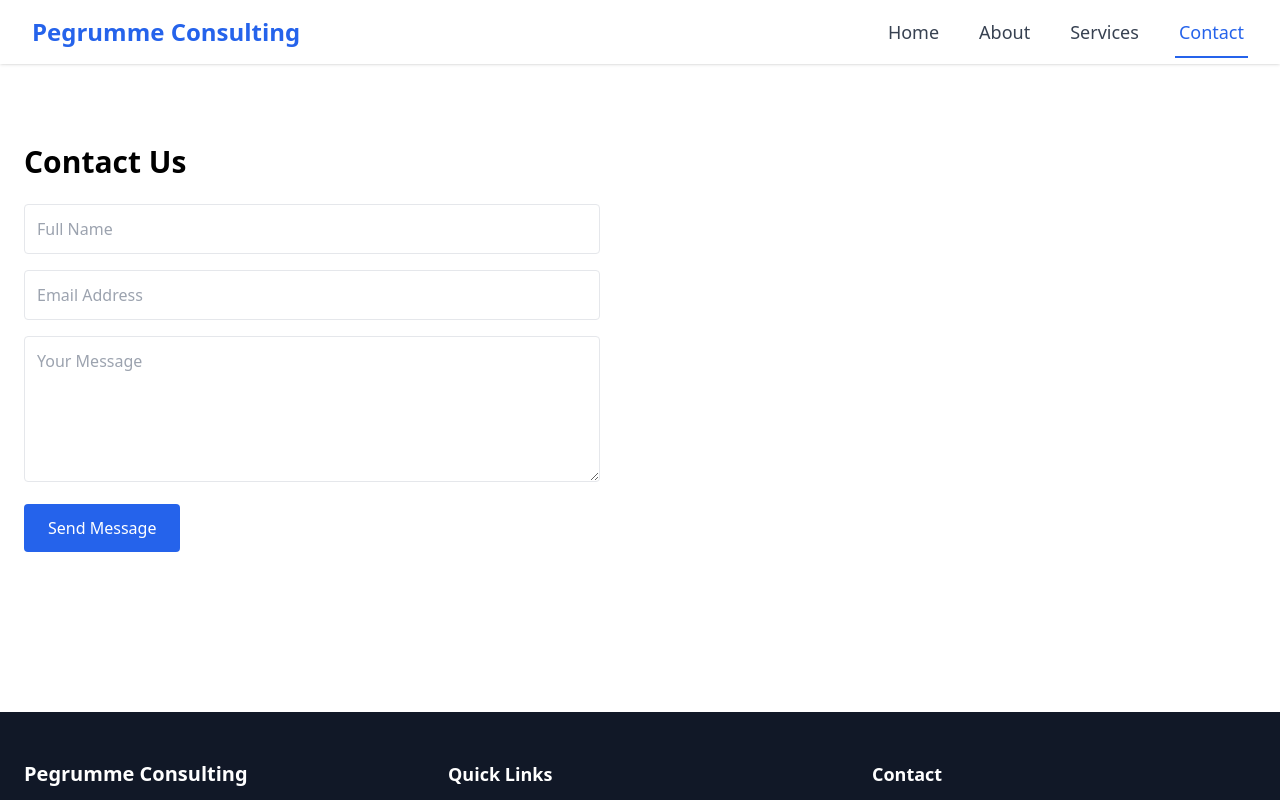
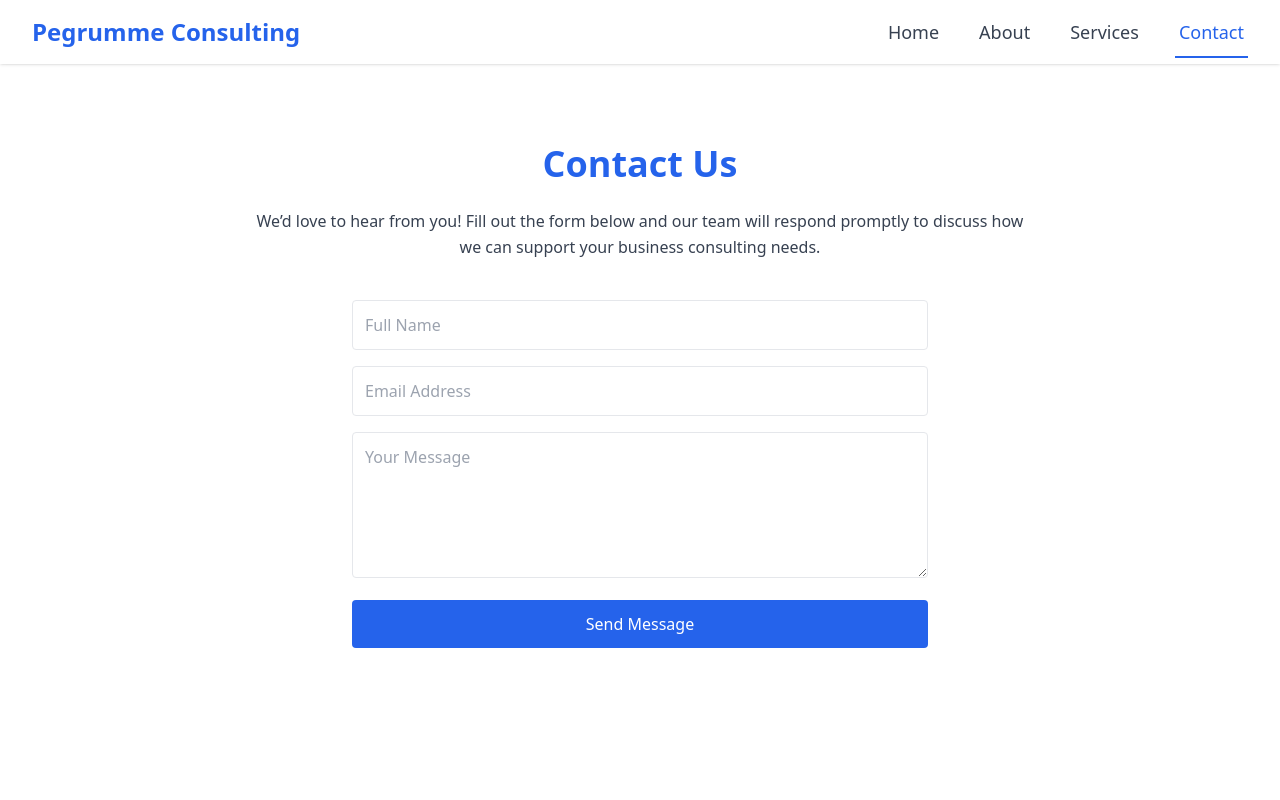
Before and after one commit to collinsmakari/gilly-site, a React (Vite) app: page /contact in a window 1280 px wide. Shown: the top 800 px of the page. Built offline with nearby package versions, Linux system fonts and the light colour scheme.

Commit message:
backend,services,about,contact

```diff
--- a/package.json
+++ b/package.json
@@ -10,6 +10,7 @@
     "preview": "vite preview"
   },
   "dependencies": {
+    "@emailjs/browser": "^4.4.1",
     "react": "^19.2.0",
     "react-dom": "^19.2.0",
     "react-icons": "^5.5.0",
--- /dev/null
+++ b/src/components/ContactForm.jsx
@@ -0,0 +1,84 @@
+import { useRef, useState } from "react";
+
+export default function ContactForm() {
+  const form = useRef();
+  const [status, setStatus] = useState("");
+  const [loading, setLoading] = useState(false);
+
+  const sendEmail = async (e) => {
+    e.preventDefault();
+    setLoading(true);
+    setStatus("");
+
+    const formData = {
+      name: form.current.user_name.value,
+      email: form.current.user_email.value,
+      message: form.current.message.value,
+    };
+
+    try {
+      const res = await fetch("http://localhost:5000/send-email", {
+        method: "POST",
+        headers: { "Content-Type": "application/json" },
+        body: JSON.stringify(formData),
+      });
+
+      const data = await res.json();
+
+      if (res.ok) {
+        setStatus("✅ Message sent successfully!");
+        form.current.reset();
+      } else {
+        setStatus(`❌ ${data.message}`);
+      }
+    } catch (error) {
+      console.error(error);
+      setStatus("❌ Failed to send message. Try again later.");
+    }
+
+    setLoading(false);
+  };
+
+  return (
+    <form
+      ref={form}
+      onSubmit={sendEmail}
+      className="max-w-xl mx-auto space-y-4"
+    >
+      <input
+        name="user_name"
+        placeholder="Full Name"
+        required
+        className="w-full border p-3 rounded focus:ring-2 focus:ring-blue-600 outline-none"
+      />
+      <input
+        name="user_email"
+        type="email"
+        placeholder="Email Address"
+        required
+        className="w-full border p-3 rounded focus:ring-2 focus:ring-blue-600 outline-none"
+      />
+      <textarea
+        name="message"
+        placeholder="Your Message"
+        rows="5"
+        required
+        className="w-full border p-3 rounded focus:ring-2 focus:ring-blue-600 outline-none"
+      />
+      <button
+        type="submit"
+        disabled={loading}
+        className="w-full bg-blue-600 text-white px-6 py-3 rounded hover:bg-blue-700 transition"
+      >
+        {loading ? "Sending..." : "Send Message"}
+      </button>
+      {status && (
+        <p
+          className={`mt-2 text-center ${status.startsWith("✅") ? "text-green-600" : "text-red-600"}`}
+        >
+          {status}
+        </p>
+      )}
+    </form>
+  );
+}
--- a/src/pages/Contact.jsx
+++ b/src/pages/Contact.jsx
@@ -1,33 +1,34 @@
+import { useEffect } from "react";
 import Seo from "../components/Seo";
+import ContactForm from "../components/ContactForm";
 
 export default function Contact() {
+  // Scroll to top when page loads
+  useEffect(() => {
+    window.scrollTo({ top: 0, behavior: "smooth" });
+  }, []);
+
   return (
     <>
       <Seo
-        title="Contact Apex Consulting"
-        description="Contact Apex Consulting for professional business consulting services."
-        keywords="contact consulting company, business consultation"
+        title="Contact Pegrumme Consulting"
+        description="Get in touch with Pegrumme Consulting for expert business consulting services."
+        keywords="contact consulting company, business consultation, accounting, finance, services"
       />
+
       <section className="max-w-7xl mx-auto px-6 py-20">
-        <h2 className="text-3xl font-bold mb-6">Contact Us</h2>
-        <form className="max-w-xl space-y-4">
-          <input
-            className="w-full border p-3 rounded"
-            placeholder="Full Name"
-          />
-          <input
-            className="w-full border p-3 rounded"
-            placeholder="Email Address"
-          />
-          <textarea
-            className="w-full border p-3 rounded"
-            rows="5"
-            placeholder="Your Message"
-          ></textarea>
-          <button className="bg-blue-600 text-white px-6 py-3 rounded">
-            Send Message
-          </button>
-        </form>
+        <h2 className="text-3xl md:text-4xl font-bold mb-6 text-center text-blue-600">
+          Contact Us
+        </h2>
+
+        <p className="text-gray-700 leading-relaxed max-w-3xl mx-auto text-center mb-10">
+          We’d love to hear from you! Fill out the form below and our team will
+          respond promptly to discuss how we can support your business
+          consulting needs.
+        </p>
+
+        {/* Contact Form Component */}
+        <ContactForm />
       </section>
     </>
   );
--- a/src/pages/Services.jsx
+++ b/src/pages/Services.jsx
@@ -1,32 +1,35 @@
 import Seo from "../components/Seo";
-import { FaCalculator, FaCogs, FaLaptopCode, FaUsers } from "react-icons/fa";
+import {
+  FaCalculator,
+  FaCogs,
+  FaFileInvoiceDollar,
+  FaUsers,
+} from "react-icons/fa";
 
 const services = [
   {
-    icon: <FaCalculator className="text-4xl text-blue-600 mb-4" />,
+    icon: <FaCalculator className="text-4xl text-blue-600 mb-4  " />,
     title: "Accounting & Financial Management",
     desc: "Clear, accurate, and timely financial information to support better decision-making.",
     points: [
-      "Accurate and up-to-date financial records",
-      "Clear reporting for informed decision-making",
-      "Improved cash flow and budget control",
-      "Compliance with accounting standards",
+      "Bookkeeping and financial record management",
+      "Monthly and annual financial reporting",
+      "Management accounts and cash flow analysis",
+      "Budgeting and forecasting support",
+      "Payroll and statutory deductions",
+      "Financial systems setup and process improvement",
     ],
   },
   {
-    icon: <FaLaptopCode className="text-4xl text-blue-600 mb-4" />,
-    title: "Technology Consulting",
-    desc: "Digital transformation, system architecture, automation, and modern software solutions tailored to your business.",
-  },
-  {
-    icon: <FaCogs className="text-4xl text-blue-600 mb-4" />,
-    title: "Operations & Process Optimization",
-    desc: "Improve efficiency, reduce costs, and streamline workflows using proven operational excellence frameworks.",
-  },
-  {
-    icon: <FaUsers className="text-4xl text-blue-600 mb-4" />,
-    title: "Leadership & Team Advisory",
-    desc: "Executive coaching, change management, and organizational development to build high-performing teams.",
+    icon: <FaFileInvoiceDollar className="text-4xl text-blue-600 mb-4" />,
+    title: "Tax Advisory & Compliance",
+    desc: "Proactive tax solution that reduce risk and ensure compliance.",
+    points: [
+      "Corporate and individual tax compliance",
+      "VAT,PAYE,and withholding tax filings",
+      "Tax planning and advisory",
+      "Tax health checks and risk assessments",
+    ],
   },
 ];
 
@@ -51,12 +54,12 @@ export default function Services() {
             {services.map((service, index) => (
               <div
                 key={index}
-                className="bg-white p-6 rounded-xl shadow hover:shadow-lg transition"
+                className="bg-white p-6 rounded-xl shadow hover:shadow-lg transition flex flex-col items-center "
               >
                 {service.icon}
                 <h3 className="text-xl font-semibold mb-2">{service.title}</h3>
                 <p className="text-gray-600 text-sm">{service.desc}</p>
-                <p className="text-gray-600 text-sm">{service.points}</p>
+
                 {service.points && (
                   <ul className="mt-4 space-y-2">
                     {service.points.map((point, i) => (
```
Also changed, not shown: 2 other files (tests, documents, lock files or other folders).
